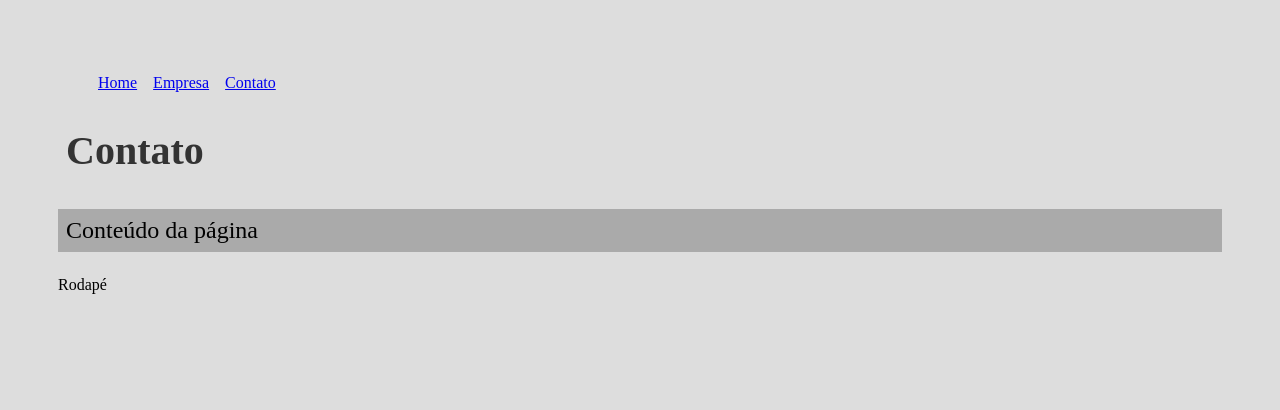
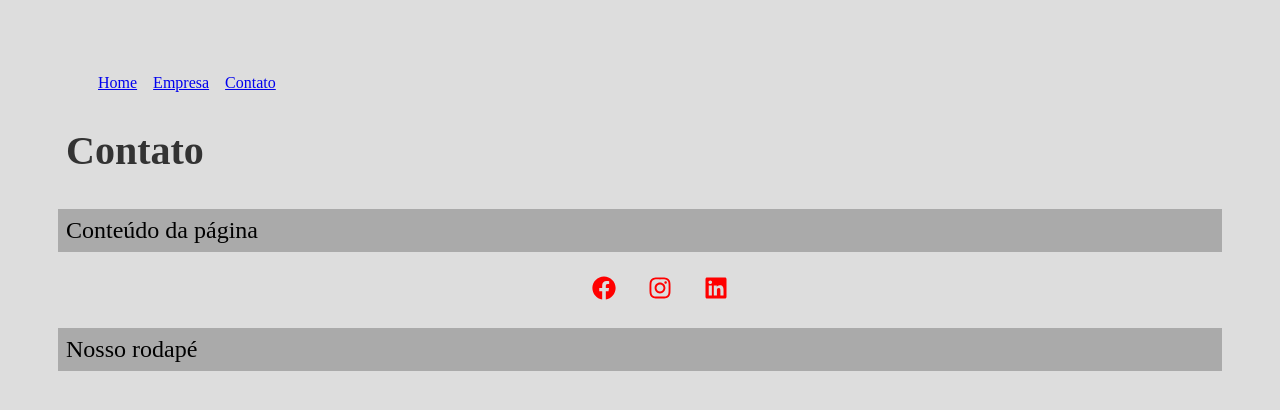
Before and after one commit to cleytonmuto/curso-react, a React (Create React App) app: page /contato in a window 1280 px wide. Shown: the top 410 px of the page. Built offline with nearby package versions, Linux system fonts and the light colour scheme.

Commit message:
feat: added react-icons

```diff
--- a/package.json
+++ b/package.json
@@ -8,6 +8,7 @@
     "@testing-library/user-event": "^13.5.0",
     "react": "^18.3.1",
     "react-dom": "^18.3.1",
+    "react-icons": "^5.2.1",
     "react-router-dom": "^6.23.1",
     "react-scripts": "5.0.1",
     "web-vitals": "^2.1.4"
--- a/src/components/layout/Footer.jsx
+++ b/src/components/layout/Footer.jsx
@@ -1,8 +1,17 @@
 import React from 'react';
+import { FaFacebook, FaInstagram, FaLinkedin } from 'react-icons/fa';
+import styles from './Footer.module.css';
 
 const Footer = () => {
   return (
-    <footer>Rodapé</footer>
+    <footer>
+        <ul className={styles.social_list}>
+            <li><FaFacebook /></li>
+            <li><FaInstagram /></li>
+            <li><FaLinkedin /></li>
+        </ul>
+        <p>Nosso rodapé</p>
+    </footer>
   );
 }
 
--- /dev/null
+++ b/src/components/layout/Footer.module.css
@@ -0,0 +1,16 @@
+.social_list {
+    display: flex;
+    justify-content: center;
+    align-items: center;
+    list-style: none;
+}
+
+.social_list li {
+    margin: 0 1em;
+}
+
+.social_list svg {
+    font-size: 1.5rem;
+    cursor: pointer;
+    color: red;
+}
```
Also changed, not shown: 1 other file (tests, documents, lock files or other folders).
